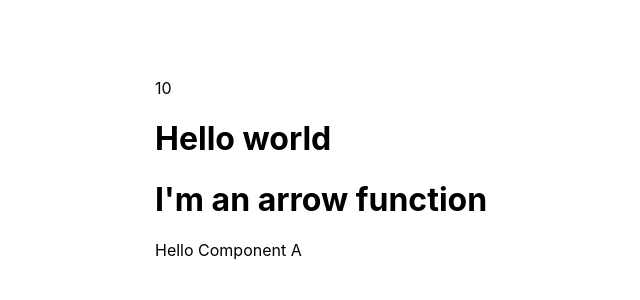
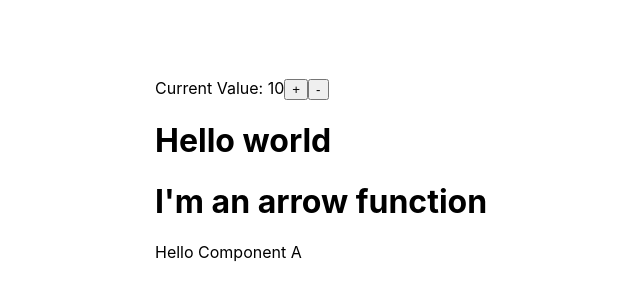
Before and after one commit to WillHDev/StoicList3.0, a Next.js app: page / in a window 1280 px wide. Shown: the part 122-422 px from the top of the page, without its empty margins (45-685 px from the left). Built offline with nearby package versions, Linux system fonts and the light colour scheme.

Commit message:
plus button working

```diff
--- a/pages/index.js
+++ b/pages/index.js
@@ -1,6 +1,6 @@
 import Head from 'next/head'
 import Image from 'next/image'
-import React, { useState } from 'react'
+import React, { useDebugValue, useState } from 'react'
 import styles from '../styles/Home.module.css'
 
 const ArrowFunction = _ =>
@@ -34,13 +34,18 @@ class CompC extends React.Component {
 const Home = () => {
   //[ stateValue, mutateState ]
   const [ myValue, setValue ] = useState(10);
+ const incrementValue = () => {
+   setValue( myValue + 1 )
+ }
 
   // const value = valueState[0];
   // const setValue = valueState[1];
 
     return (
       <>
-      { myValue }
+      Current Value: { myValue }
+      <button onClick={ incrementValue }>+</button>
+      <button>-</button>
       <h1>Hello world</h1>
       <CompA />
 
```
